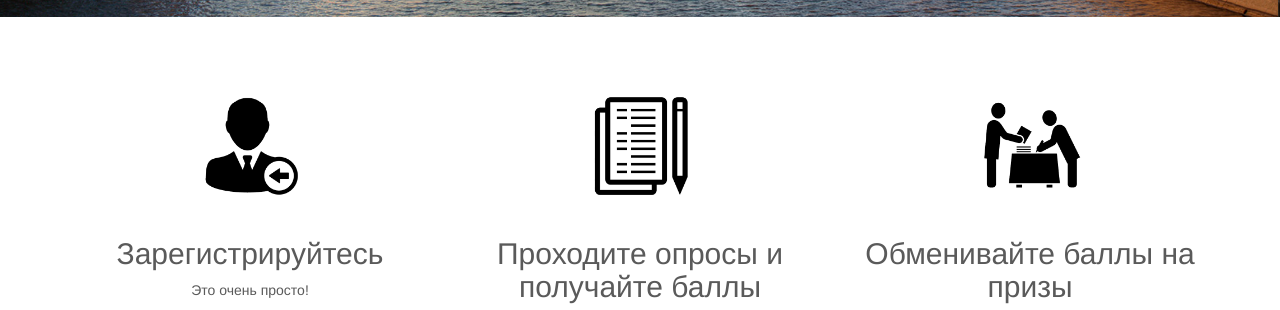
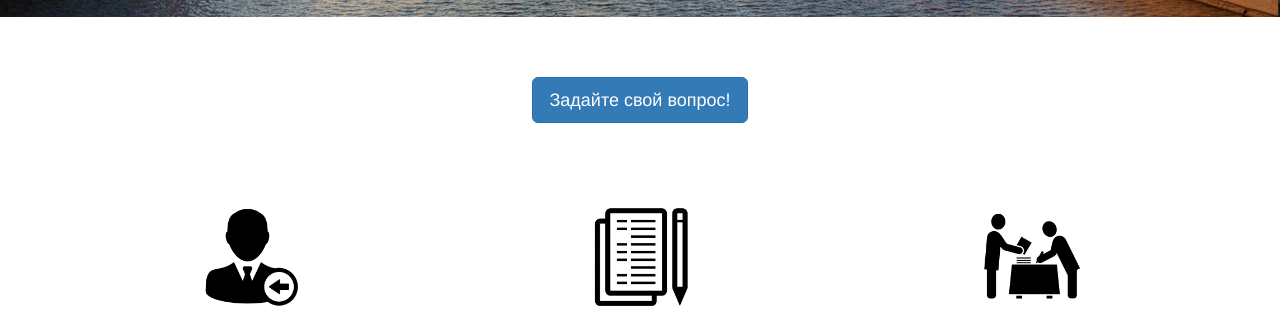
Before and after one commit to Molokanova/active, a website: page index.html in a window 1280 px wide. Shown: the part 483-793 px from the top of the page. Drawn offline with nearby package versions, Linux system fonts and the light colour scheme.

Commit message:
new button

```diff
--- a/index.html
+++ b/index.html
@@ -128,6 +128,18 @@
 
     <div class="container marketing">
 
+      <div class="row" style="margin-bottom: 35px">
+         <div class="col-lg-4">
+        </div><!-- /.col-lg-4 -->
+        <div class="col-lg-4">
+          <p>
+            <a href="https://goo.gl/forms/MTRLGPLK50lSTrYg1" class="btn btn-primary btn-lg" role="button">Задайте свой вопрос!</a>
+          </p>
+        </div><!-- /.col-lg-4 -->
+        <div class="col-lg-4">
+        </div><!-- /.col-lg-4 -->
+      </div><!-- /.row -->
+
       <!-- Three columns of text below the carousel -->
       <div class="row">
         <div class="col-lg-4">
```
